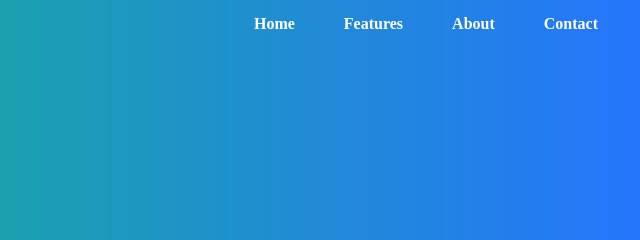
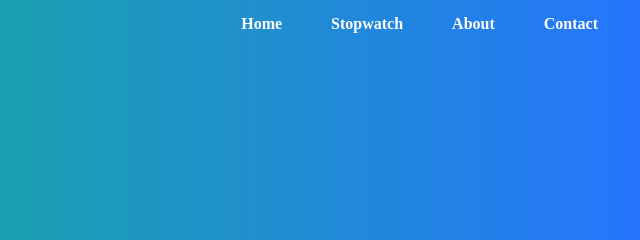
Before and after one commit to JoelJefrin/fronted, a plain HTML site: page index.html in a window 1280 px wide. Shown: the top 240 px of the page, 640-1280 px from the left. Drawn offline with Linux system fonts and the light colour scheme.

Commit message:
connetcted the two website

```diff
--- a/index.html
+++ b/index.html
@@ -11,7 +11,7 @@
   <nav id="navbar">
     <ul class="nav-menu">
       <li><a href="#">Home</a></li>
-      <li><a href="#">Features</a></li>
+      <li><a href="stopwatch/st.html" target="_blank">Stopwatch</a></li>
       <li><a href="#">About</a></li>
       <li><a href="#">Contact</a></li>
     </ul>
```
